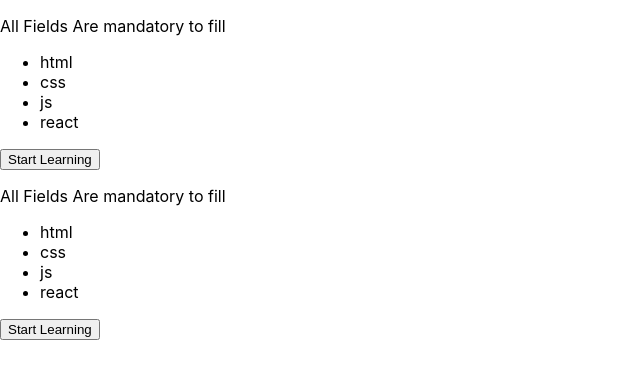
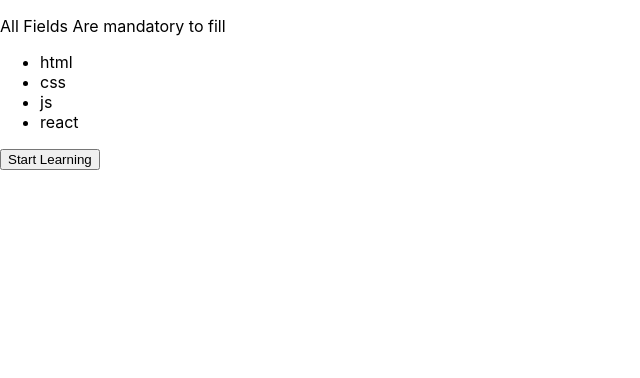
Before and after one commit to saifGit2417/jestTesting-TS, a React (Create React App) app: page / in a window 1280 px wide. Shown: the top 378 px of the page, without its empty margins (0-640 px from the left). Built offline with nearby package versions, Linux system fonts and the light colour scheme.

Commit message:
v-30 completed

```diff
--- a/src/App.tsx
+++ b/src/App.tsx
@@ -23,7 +23,6 @@
       <Application/> */}
       {/* <Application2 /> */}
       <Skills skills={skillArray} status={true} />
-      <Skills skills={skillArray} status={false} />
     </div>
   );
 }
```
